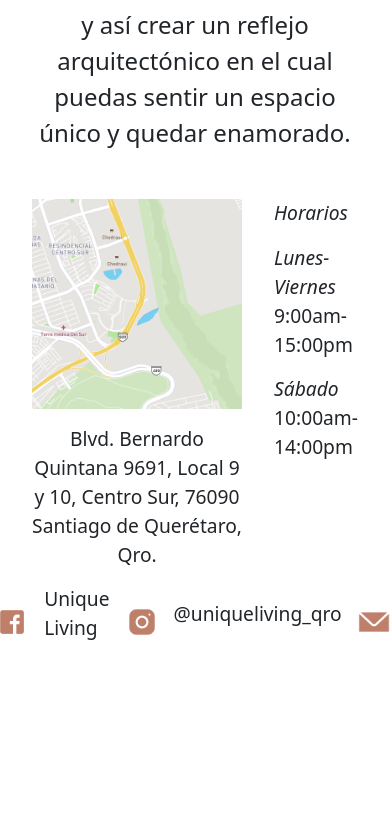
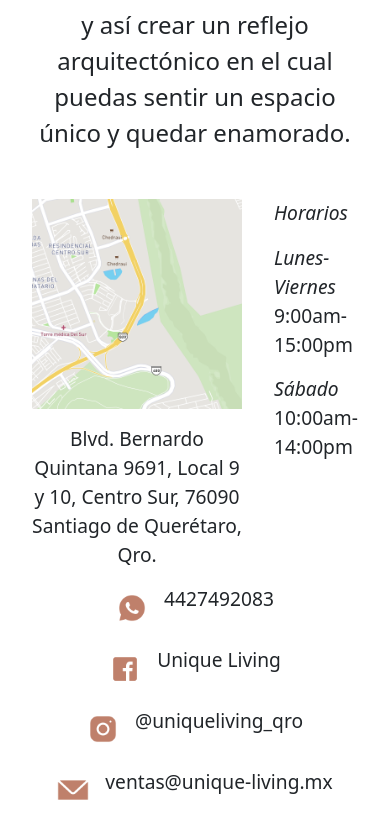
Before and after one commit to andrefc234/LandingPageUniqueLiving, a Next.js app: page /servicios in a window 390 px wide. Shown: the part 1156-1995 px from the top of the page. Before the commit the page ends 1847 px from the top, so only its background shows below. Built offline with nearby package versions, Linux system fonts and the light colour scheme.

Commit message:
Responsive

```diff
--- a/components/Info/index.tsx
+++ b/components/Info/index.tsx
@@ -59,12 +59,19 @@ const ContactWrapper = styled.div`
   display: flex;
   justify-content: center;
   align-items: center;
+  @media only screen and (max-width: 768px) {
+    flex-direction: column;
+  }
 `;
 
 const ContactItem = styled.div`
   display: flex;
   align-items: center;
   margin-right: 1rem;
+  @media only screen and (max-width: 768px) {
+    margin-right: 0;
+    margin-bottom: 1rem;
+  }
 `;
 
 const ContactIcon = styled.img`
```
